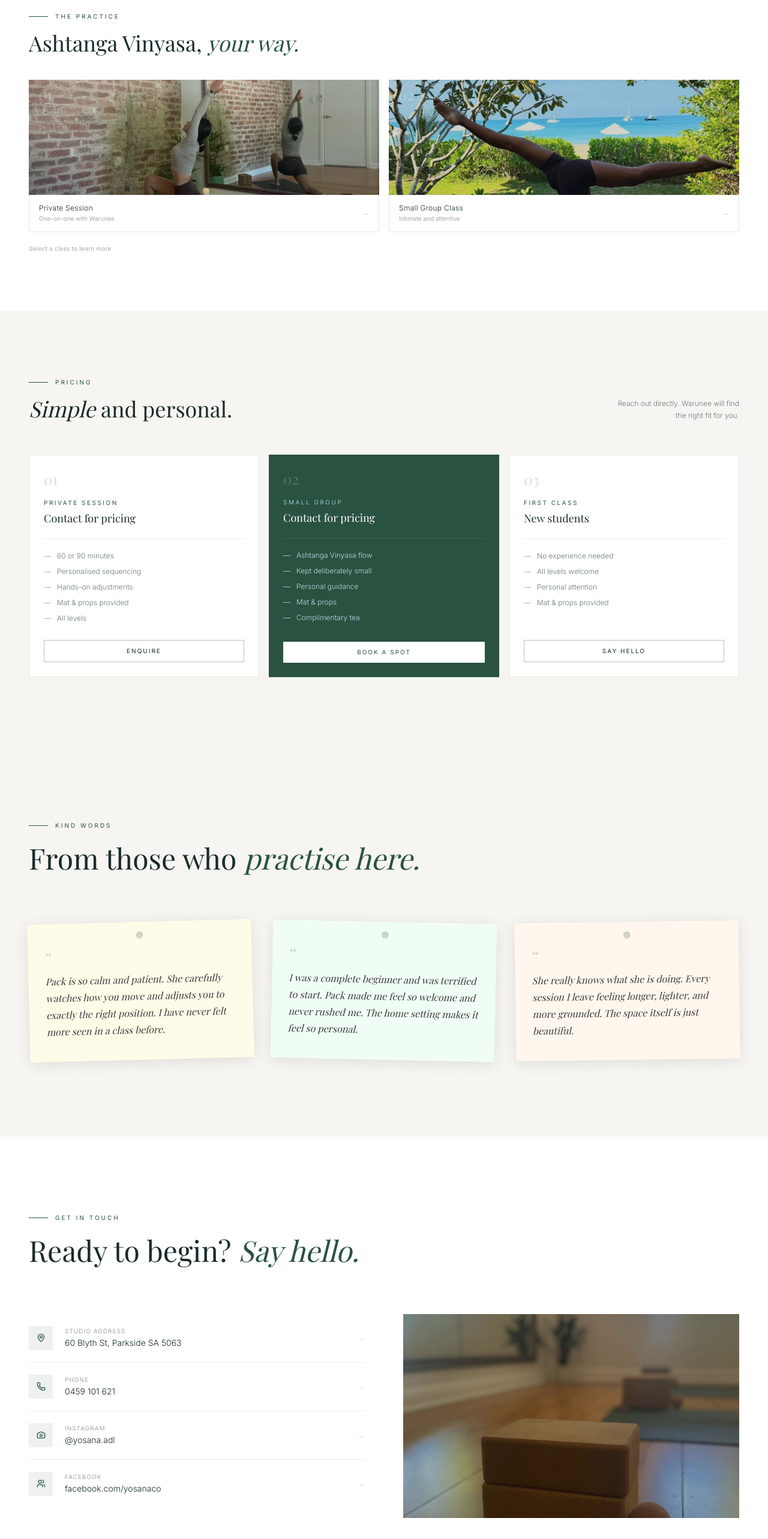
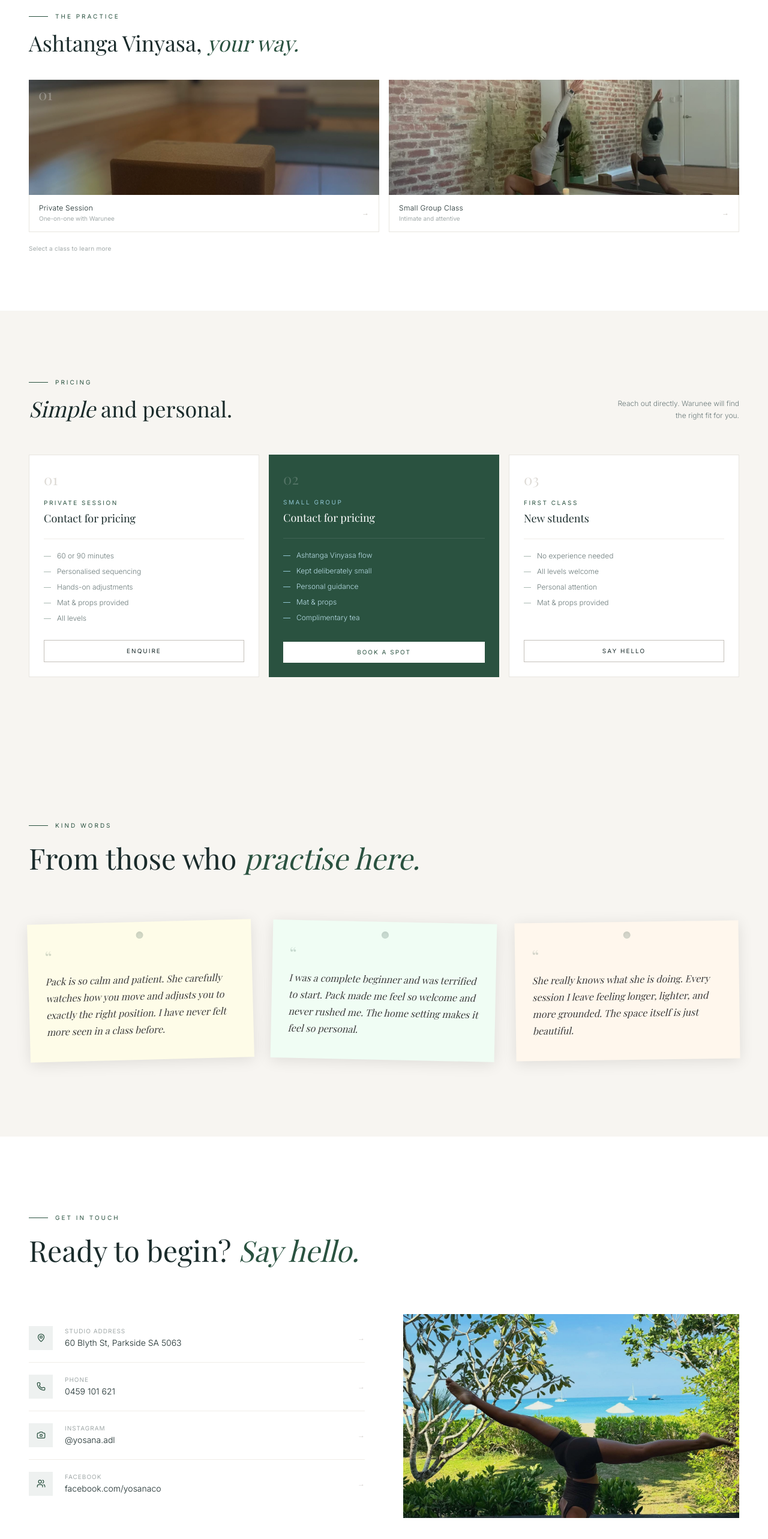
Before and after one commit to alexandriabraniff-dotcom/yosana-yoga, a Next.js app: page / in a window 1280 px wide. Shown: the part 1800-4366 px from the top of the page at 60% size. Built offline with nearby package versions, Linux system fonts and the light colour scheme; a web font is replaced by a local one.

Commit message:
Reshuffle photos: studio detail on private class, warrior pose on group, headstand on contact

```diff
--- a/src/components/classes.tsx
+++ b/src/components/classes.tsx
@@ -10,7 +10,7 @@ const classes = [
     number: "01",
     name: "Private Session",
     tag: "One-on-one with Warunee",
-    image: "/2025-05-13.webp",
+    image: "/489972824_18307666117237707_9088277353174030011_n.jpg",
     details: {
       description:
         "A session built entirely around you: your body, your goals, your pace. Warunee guides you through Ashtanga Vinyasa sequences with hands-on adjustments and careful, personalised attention.",
@@ -21,7 +21,7 @@ const classes = [
     number: "02",
     name: "Small Group Class",
     tag: "Intimate and attentive",
-    image: "/481332882_18301849903237707_4741467126479165117_n.jpg",
+    image: "/2025-05-13.webp",
     details: {
       description:
         "Kept deliberately small so every student receives real attention. Flowing Ashtanga sequences, breathwork, and a warm unhurried pace in a beautiful home studio. Beginners especially welcome.",
--- a/src/components/contact.tsx
+++ b/src/components/contact.tsx
@@ -102,7 +102,7 @@ export default function Contact() {
             className="relative h-[340px] sm:h-[420px] lg:h-full min-h-[340px] overflow-hidden"
           >
             <Image
-              src="/489972824_18307666117237707_9088277353174030011_n.jpg"
+              src="/481332882_18301849903237707_4741467126479165117_n.jpg"
               alt="Yoga practice at Yosana Yoga Home, Parkside Adelaide"
               fill
               sizes="(max-width: 1024px) 100vw, 50vw"
```
